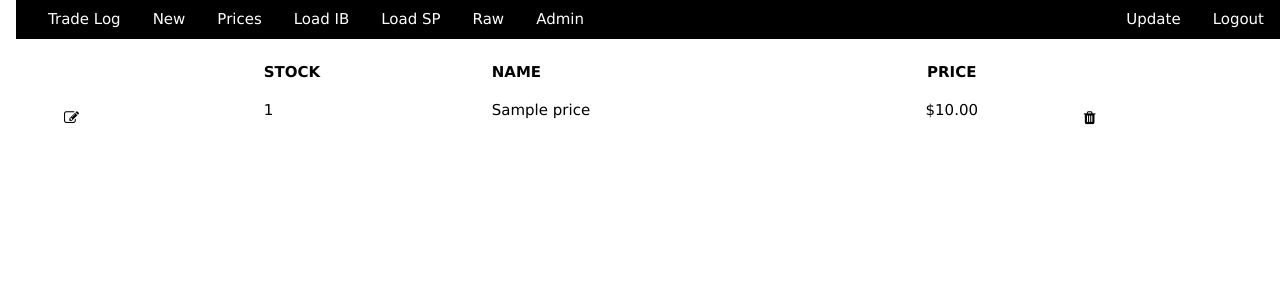
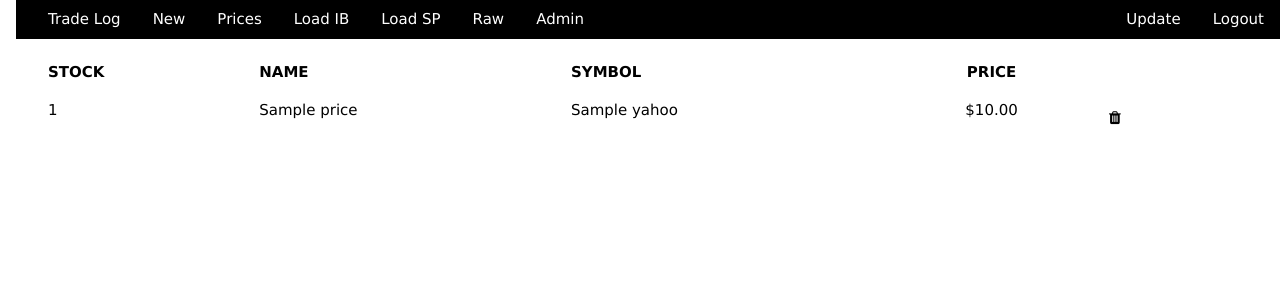
Before and after one commit to berkobob/tradelog-python, a Flask app: page /price/stocks in a window 1280 px wide. Shown: the top 300 px of the page. Run offline with Flask 2, Linux system fonts and the light colour scheme; a user stored in the database is signed in; a database or web service that is not in the repository returns one stand-in record (values such as "Sample title").

Commit message:
Update yahoo symbol

```diff
--- a/src/model/price.py
+++ b/src/model/price.py
@@ -39,13 +39,11 @@ class Price(Model):
     def update_prices(cls):
         symbols = []
         for stock in cls.read({}, True):
-            symbols.append(stock._id + ',')
-            #  cls.params['symbols'] += stock._id + ','
+            symbols.append(stock.yahoo + ',')
 
         factor = 50
         count = len(symbols)
         iters = count // factor
-        print(f'Count: {count}\tIters: {iters}')
         for i in range(0, iters):
             fifty = ''
             for j in range(factor*i, factor*i+(factor)):
@@ -60,8 +58,6 @@ class Price(Model):
     @classmethod
     def delete_price(cls, stock):
         cls.read({'_id': stock}).delete()
-
-#TODO Update symbol for tickers that can't be found on Yahoo
 
     @classmethod
     def _API(cls, symbols):
--- a/src/templates/update.html
+++ b/src/templates/update.html
@@ -5,18 +5,18 @@
     <table class="w3-table w3-hoverable">
         <thead>
             <tr>
-                <th></th>
                 <th class="w3-left-align">STOCK</th>
                 <th class="w3-left-align">NAME</th>
+                <th class="w3-left-align">SYMBOL</th>
                 <th class="w3-center">PRICE</th>
                 <th></th>
             </tr>
         </thead>
         {% for price in prices %}
             <tr>
-                <td><button class="w3-button" onclick="document.getElementById('id01').style.display='block'"><i class="fa fa-edit"></i></button></td>
                 <td class="w3-left-align">{{ price._id }}</td>
                 <td class="w3-left-align">{{ price.name }}</td>
+                <td class="w3-left-align" onclick="modal('{{ price._id }}', '{{ price.yahoo }}')" id='{{ price._id }}'>{{ price.yahoo }}</td>
                 <td class="w3-center">{{ price.price|ffloat }}</td>
                 <td><a class="w3-button" href='/price/delete/{{ price._id }}'><i class="fa fa-trash"></i></a></td>
             </tr>
@@ -25,16 +25,20 @@
     {% endif %}
 </div>
 
-<!-- The Modal -->
-<div id="id01" class="w3-modal">
-    <div class="w3-modal-content">
-      <div class="w3-container">
-        <span onclick="document.getElementById('id01').style.display='none'"
-        class="w3-button w3-display-topright">&times;</span>
-        <p>Some text in the Modal..</p>
-        <p>Some text in the Modal..</p>
-      </div>
-    </div>
-  </div>
-
+<script>
+    function modal(stock, yahoo) {
+        const cell = document.getElementById(stock);
+        cell.setAttribute('contenteditable', 'true')
+        cell.addEventListener('keydown', function(e) {
+            if (e.keyCode == 13) {
+                e.preventDefault();
+                window.location.href = `/price/stocks/${stock}/${e.target.innerText}`;
+            }
+            if (e.keyCode == 27) {
+                cell.setAttribute('contenteditable', 'false')
+                cell.innerText = yahoo;
+            }
+        })
+    }
+</script>
 {% endblock %}
--- a/src/view/price.py
+++ b/src/view/price.py
@@ -8,11 +8,18 @@ price = Blueprint('price', __name__)
 @price.route('/')
 @login_required
 def prices_root():
-    return render_template('port_prices.html', ports=prices(Log.get_ports().message))
+    return render_template('port_prices.html', ports=_prices(Log.get_ports().message))
 
 @price.route('/stocks')
 @login_required
 def stocks():
+    return render_template('update.html', prices=Log.prices())
+
+@price.route('/stocks/<stock>/<symbol>')
+@login_required
+def yahoo(stock, symbol):
+    print(stock, symbol)
+    Price.get(stock).update({'yahoo': symbol})
     return render_template('update.html', prices=Log.prices())
 
 @price.route('/update')
@@ -59,7 +66,7 @@ def _price(positions):
 
     return message
 
-def prices(ports):
+def _prices(ports):
     message = []
     for port in ports:
         positions = [position for position in Log.get_open_positions(port.name).message]
```
